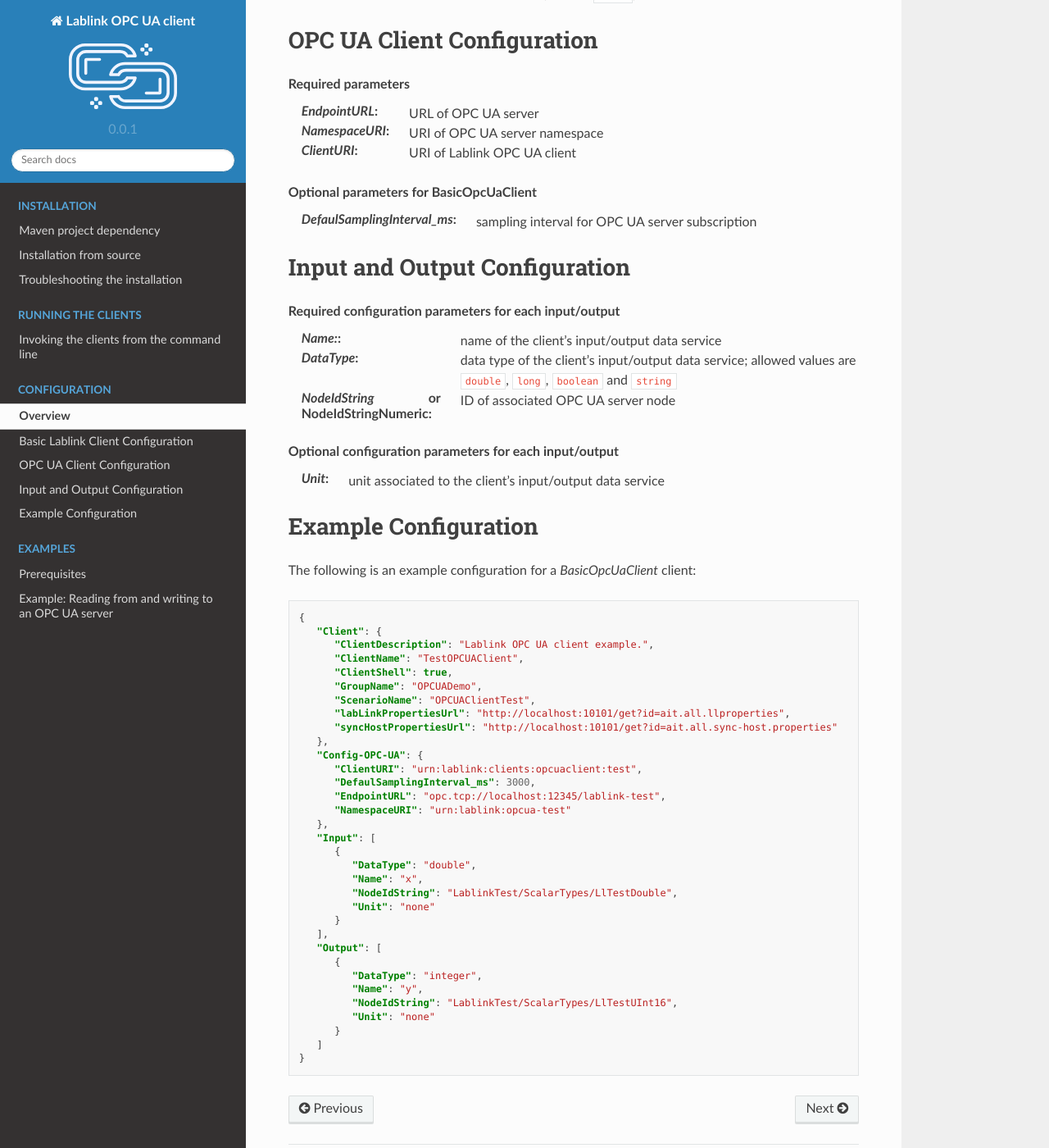
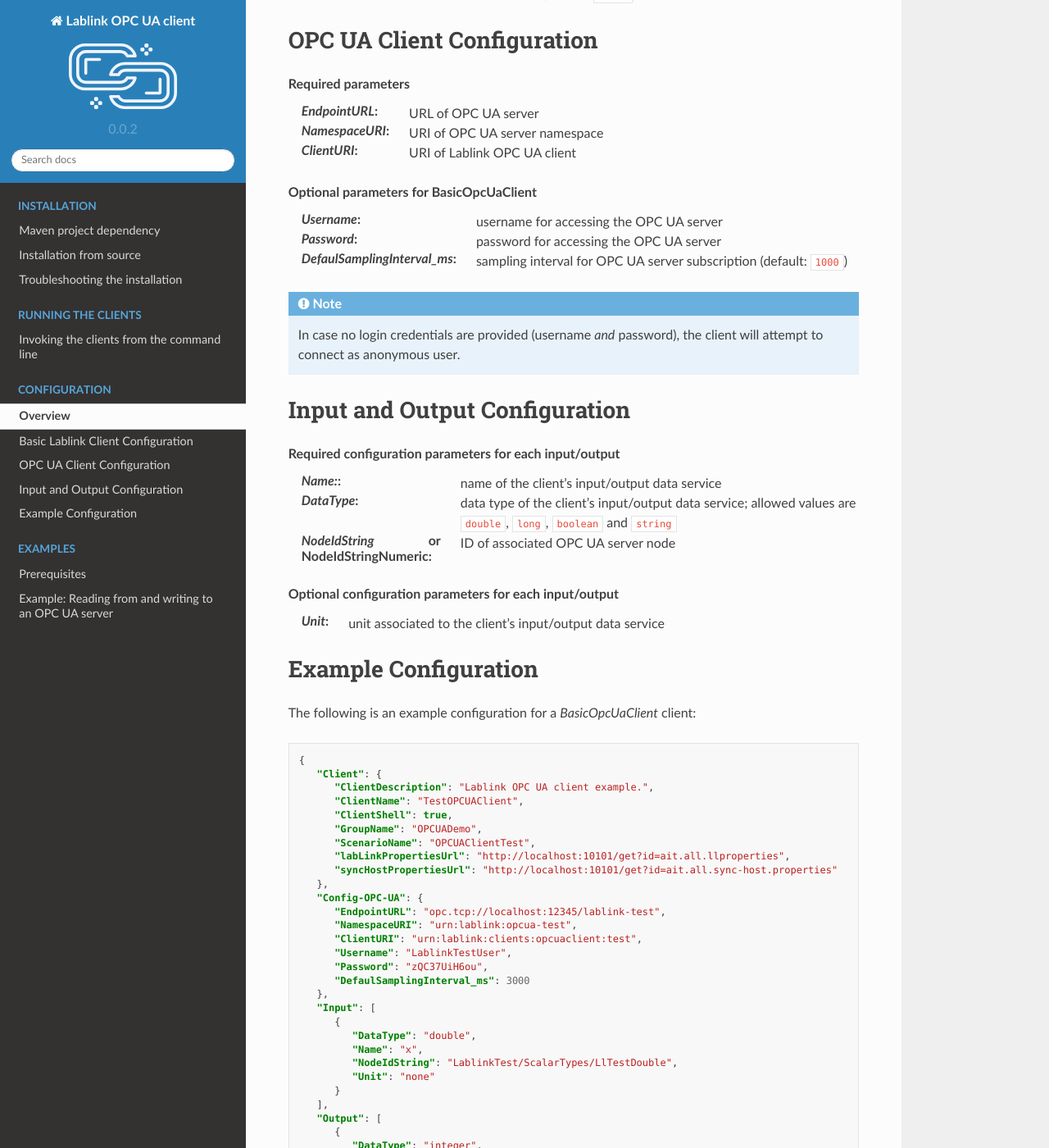
Before and after one commit to AIT-Lablink/lablink-opcua-client, a Sphinx documentation site: the page built from docs/configuration.rst, in a window 1280 px wide and 1400 px high, scrolled down 869 px. Shown: the whole window at 82% size. Built offline with Sphinx 7.4.7 and the Read the Docs theme 2.0.0, drawn with Linux system fonts in a browser that asks for light colours.

Commit message:
Update docs

```diff
--- a/docs/conf.py
+++ b/docs/conf.py
@@ -24,7 +24,7 @@
 author = 'AIT Lablink Development Team'
 
 # The short X.Y version
-version = '0.0.1'
+version = '0.0.2'
 # The full version, including alpha/beta/rc tags
 release = ''
 
--- a/docs/configuration.rst
+++ b/docs/configuration.rst
@@ -40,7 +40,11 @@
 
 .. topic:: Optional parameters for **BasicOpcUaClient**
 
-  :*DefaulSamplingInterval_ms*: sampling interval for OPC UA server subscription
+  :*Username*: username for accessing the OPC UA server
+  :*Password*: password for accessing the OPC UA server
+  :*DefaulSamplingInterval_ms*: sampling interval for OPC UA server subscription (default: ``1000``)
+
+.. note:: In case no login credentials are provided (username *and* password), the client will attempt to connect as anonymous user.
 
 Input and Output Configuration
 ==============================
@@ -73,10 +77,12 @@
          "syncHostPropertiesUrl": "http://localhost:10101/get?id=ait.all.sync-host.properties"
       },
       "Config-OPC-UA": {
+         "EndpointURL": "opc.tcp://localhost:12345/lablink-test",
+         "NamespaceURI": "urn:lablink:opcua-test",
          "ClientURI": "urn:lablink:clients:opcuaclient:test",
-         "DefaulSamplingInterval_ms": 3000,
-         "EndpointURL": "opc.tcp://localhost:12345/lablink-test",
-         "NamespaceURI": "urn:lablink:opcua-test"
+         "Username": "LablinkTestUser",
+         "Password": "zQC37UiH6ou",
+         "DefaulSamplingInterval_ms": 3000
       },
       "Input": [
          {
--- a/docs/index.rst
+++ b/docs/index.rst
@@ -71,3 +71,9 @@
    :caption: Examples
 
    /examples
+
+Version history
+===============
+
+:0.0.1: initial version
+:0.0.2: add login via username & password
--- a/docs/installation.rst
+++ b/docs/installation.rst
@@ -8,7 +8,7 @@
    <dependency>
      <groupId>at.ac.ait.lablink.clients</groupId>
      <artifactId>opcuaclient</artifactId>
-     <version>0.0.1</version>
+     <version>0.0.2</version>
    </dependency>
 
 
```
